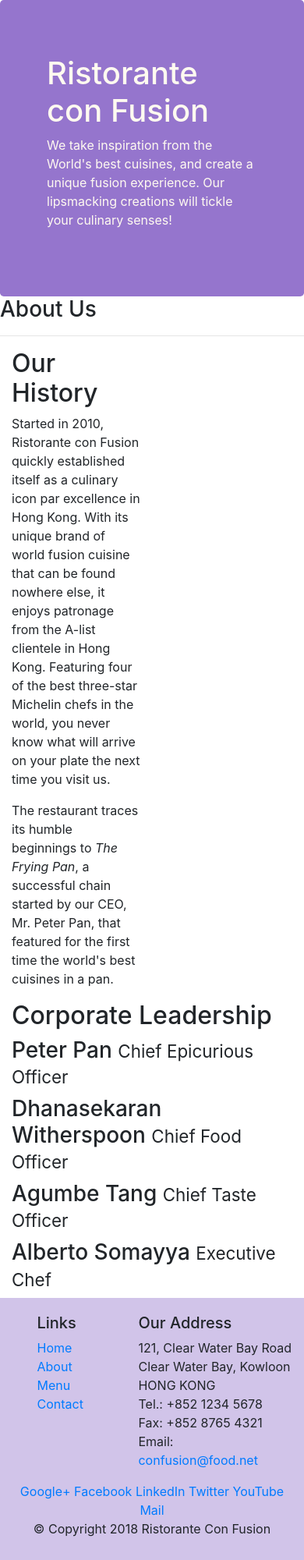
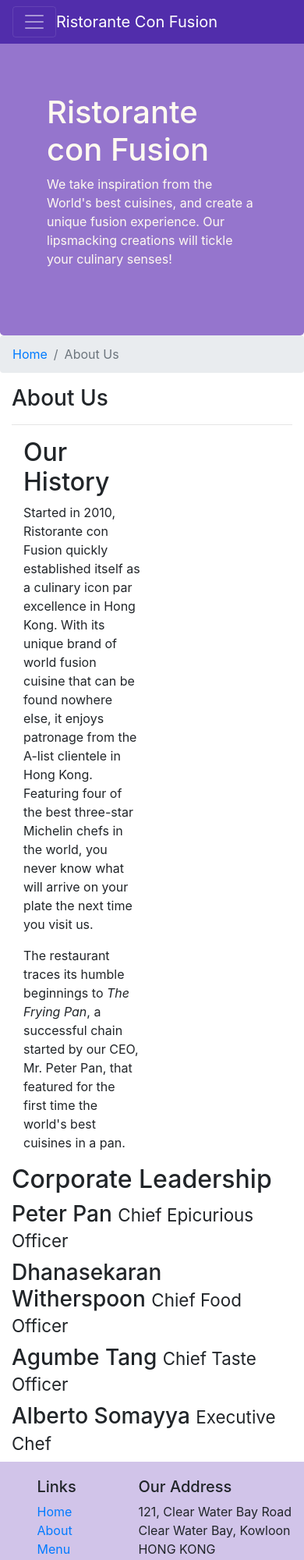
Before and after one commit to PrajaktaS23/setup, a website: page aboutus.html in a window 390 px wide. Shown: the top 2000 px of the page at 78% size. Drawn offline with nearby package versions, Linux system fonts and the light colour scheme.

Commit message:
navbar icons

```diff
--- a/aboutus.html
+++ b/aboutus.html
@@ -11,11 +11,35 @@
 
      <!-- Bootstrap CSS -->
      <link rel="stylesheet" href="node_modules/bootstrap/dist/css/bootstrap.min.css">
+     <link rel="stylesheet" href="node_modules/font-awesome/css/font-awesome.min.css">
+
+      <link rel="stylesheet" href="node_modules/bootstrap-social/bootstrap-social.css">
      <link rel="stylesheet" href="css/styles.css" >
 
 </head>
 
 <body>
+
+    <nav class="navbar navbar-dark navbar-expand-sm fixed-top">
+        <div class="container">
+            <button class="navbar-toggler" type="button" data-toggle="collapse" data-target="#Navbar">
+                <span class="navbar-toggler-icon"></span>
+            </button>
+            <a class="navbar-brand mr-auto" href="./index.html">Ristorante Con Fusion</a>
+            <div class="collapse navbar-collapse" id="Navbar">
+                <ul class="navbar-nav mr-auto">
+                    <li class="nav-item active"><a class="nav-link" href="#" ><span class="fa fa-home fa-lg"></span> Home</a></li>
+                    <li class="nav-item"><a class="nav-link" href="./aboutus.html"><span class="fa fa-info fa-lg"></span>About</a></li>
+                    <li class="nav-item"><a class="nav-link" href="#"><span class="fa fa-list fa-lg"></span> Menu</a></li>
+                    <li class="nav-item"><a class="nav-link" href="#"><span class="fa fa-address-card fa-lg"></span> Contact</a></li>
+                </ul>
+
+            </div>
+
+        </div>
+
+    </nav>
+
 
     <header class="jumbotron">
         <div class="container">
@@ -30,28 +54,32 @@
         </div>
     </header>
 
-    <div>
-        <div>
-            <div>
+    <div class="container">
+        <div class="row">
+            <ol class="col-12 breadcrumb">
+               <li class="breadcrumb-item"><a href="./index.html">Home</a></li>
+               <li class="breadcrumb-item active">About Us</li>
+            </ol>
+            <div class="col-sm-12">
                <h3>About Us</h3>
                <hr>
             </div>
         </div>
+         <div class="container">
+        <div class="row">
 
-        <div class="container">
-            <div class="row">
             <div class="col col-sm-6 concol">
                 <h2>Our History</h2>
                 <p>Started in 2010, Ristorante con Fusion quickly established itself as a culinary icon par excellence in Hong Kong. With its unique brand of world fusion cuisine that can be found nowhere else, it enjoys patronage from the A-list clientele in Hong Kong.  Featuring four of the best three-star Michelin chefs in the world, you never know what will arrive on your plate the next time you visit us.</p>
                 <p>The restaurant traces its humble beginnings to <em>The Frying Pan</em>, a successful chain started by our CEO, Mr. Peter Pan, that featured for the first time the world's best cuisines in a pan.</p>
             </div>
-            <div class="col sm-6 ">
-            </div>
+            <div class="col sm-4 ">
+
             </div>
         </div>
 
 
-        <div class="container">
+        <div class="row">
             <div>
                 <h2>Corporate Leadership</h2>
                 <h3>Peter Pan <small>Chief Epicurious Officer</small></h3>
@@ -64,7 +92,7 @@
                 <p class="d-none d-md-block">Award winning three-star Michelin chef with wide International experience having worked closely with whos-who in the culinary world, he specializes in creating mouthwatering Indo-Italian fusion experiences. He says, <em>Put together the cuisines from the two craziest cultures, and you get a winning hit! Amma Mia!</em></p>
             </div>
        </div>
-
+      </div>
     </div>
 
     <footer class="footer">
@@ -73,8 +101,8 @@
                 <div class="col-4 offset-1 col-sm-2">
                     <h5>Links</h5>
                     <ul class="list-unstyled">
-                        <li><a href="#">Home</a></li>
-                        <li><a href="#">About</a></li>
+                        <li><a href="index.html">Home</a></li>
+                        <li><a href="aboutus.html">About</a></li>
                         <li><a href="#">Menu</a></li>
                         <li><a href="#">Contact</a></li>
                     </ul>
@@ -85,19 +113,19 @@
 		              121, Clear Water Bay Road<br>
 		              Clear Water Bay, Kowloon<br>
 		              HONG KONG<br>
-		              Tel.: +852 1234 5678<br>
-		              Fax: +852 8765 4321<br>
-		              Email: <a href="mailto:confusion@food.net">confusion@food.net</a>
+		              <i class="fa fa-phone fa-lg"></i>: +852 1234 5678<br>
+                      <i class="fa fa-fax fa-lg"></i>: +852 8765 4321<br>
+                      <i class="fa fa-envelope fa-lg"></i>: <a href="mailto:confusion@food.net">confusion@food.net</a>
 		           </address>
                 </div>
                 <div class="col-12 col-sm-4 align-self-center">
                     <div class="text-center">
-                        <a href="http://google.com/+">Google+</a>
-                        <a href="http://www.facebook.com/profile.php?id=">Facebook</a>
-                        <a href="http://www.linkedin.com/in/">LinkedIn</a>
-                        <a href="http://twitter.com/">Twitter</a>
-                        <a href="http://youtube.com/">YouTube</a>
-                        <a href="mailto:">Mail</a>
+                        <a class="btn btn-social-icon btn-google" href="http://google.com/+"><i class="fa fa-google-plus fa-fg"></i></a>
+                        <a class="btn btn-social-icon btn-facebook" href="http://www.facebook.com/profile.php?id="><i class="fa fa-facebook fa-fg"></i></a>
+                        <a  class="btn btn-social-icon btn-linkedin"  href="http://www.linkedin.com/in/"><i class="fa fa-linkedin fa-fg"></i></a>
+                        <a   class="btn btn-social-icon btn-twitter"  href="http://twitter.com/"><i class="fa fa-twitter fa-fg"></i></a>
+                        <a  class="btn btn-social-icon btn-google"  href="http://youtube.com/"><i class="fa fa-youtube fa-fg"></i></a>
+                        <a  class="btn btn-social-icon"  href="mailto:"><i class="fa fa-envelope fa-fg"></i></a>
                     </div>
                 </div>
            </div>
@@ -108,6 +136,10 @@
            </div>
         </div>
     </footer>
+    <!-- jQuery first, then Popper.js, then Bootstrap JS. -->
+<script src="node_modules/jquery/dist/jquery.slim.min.js"></script>
+<script src="node_modules/popper.js/dist/umd/popper.min.js"></script>
+<script src="node_modules/bootstrap/dist/js/bootstrap.min.js"></script>
 
 </body>
 
--- a/css/styles.css
+++ b/css/styles.css
@@ -32,3 +32,13 @@
     color:#0f0f0f ;
 
 }
+
+body{
+    padding: 50px 0px 0px 0px;
+    z-index: 0;
+
+}
+
+.navbar-dark{
+    background-color: #512DAB;
+}
--- a/package.json
+++ b/package.json
@@ -14,6 +14,8 @@
     "lite-server": "^2.3.0"
   },
   "dependencies": {
-    "bootstrap": "^4.5.0"
+    "bootstrap": "^4.5.0",
+    "bootstrap-social": "^5.1.1",
+    "font-awesome": "^4.7.0"
   }
 }
```
Also changed, not shown: index.html (+38 -12 lines), 1 other file.
